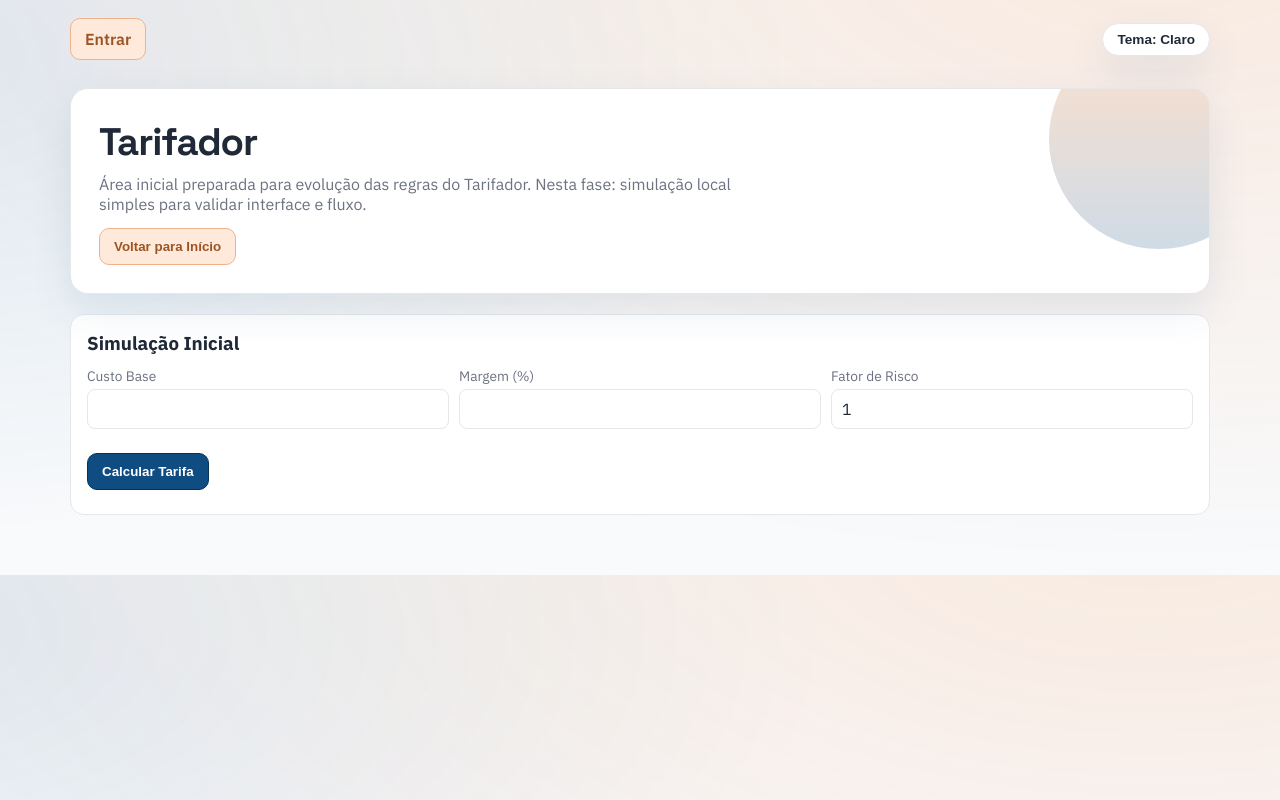
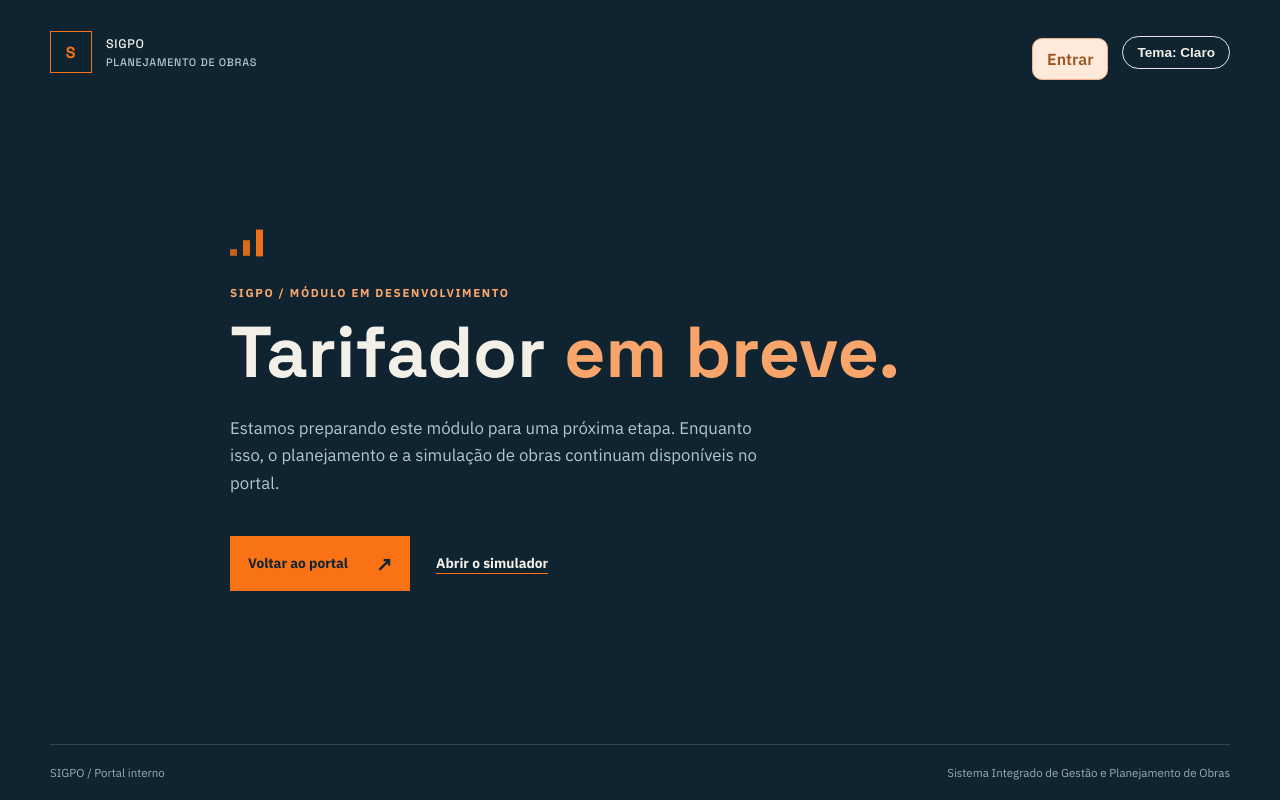
Before and after one commit to klebermurillo/PortalDePlanejamentoDeObras, a website: page public/tarifador.html in a window 1280 px wide. Drawn offline with Linux system fonts and the light colour scheme; no server answers.

Commit message:
Substitui formulário do Tarifador por aviso
Atualiza a rota antiga para exibir o layout de indisponibilidade e remover os campos de cálculo.

```diff
--- a/public/tarifador.html
+++ b/public/tarifador.html
@@ -3,53 +3,41 @@
   <head>
     <meta charset="UTF-8" />
     <meta name="viewport" content="width=device-width, initial-scale=1.0" />
-    <title>Tarifador — SIGPO</title>
+    <meta name="theme-color" content="#102331" />
+    <title>Em breve — SIGPO</title>
     <link rel="preconnect" href="https://fonts.googleapis.com" />
     <link rel="preconnect" href="https://fonts.gstatic.com" crossorigin />
     <link href="https://fonts.googleapis.com/css2?family=IBM+Plex+Sans:wght@400;500;600;700&family=Space+Grotesk:wght@500;700&display=swap" rel="stylesheet" />
     <link rel="stylesheet" href="/styles.css" />
   </head>
-  <body>
-    <div class="toolbar" style="justify-content: space-between; align-items: center;">
-      <div id="usuario-logado" class="actions" style="margin: 0;"></div>
-      <button id="theme-toggle" class="theme-toggle" type="button">Tema</button>
-    </div>
-    <main class="shell">
-      <section class="hero">
-        <h1 class="title">Tarifador</h1>
-        <p class="subtitle">
-          Área inicial preparada para evolução das regras do Tarifador. Nesta fase: simulação local simples para validar interface e fluxo.
-        </p>
-        <div class="actions">
-          <a href="/"><button class="btn btn-secondary">Voltar para Início</button></a>
+  <body class="unavailable-page">
+    <header class="unavailable-header">
+      <nav class="unavailable-nav" aria-label="Navegação principal">
+        <a class="unavailable-wordmark" href="/" aria-label="SIGPO, voltar ao portal">
+          <span class="unavailable-mark" aria-hidden="true">S</span>
+          <span>SIGPO<strong>Planejamento de Obras</strong></span>
+        </a>
+        <div class="unavailable-header-actions">
+          <div id="usuario-logado" class="actions"></div>
+          <button id="theme-toggle" class="theme-toggle" type="button">Tema</button>
+        </div>
+      </nav>
+    </header>
+    <main class="unavailable-main">
+      <section class="unavailable-content" aria-labelledby="unavailable-title">
+        <span class="unavailable-signal" aria-hidden="true"><i></i><i></i><i></i></span>
+        <p class="unavailable-eyebrow">SIGPO / Módulo em desenvolvimento</p>
+        <h1 id="unavailable-title">Tarifador <em>em breve.</em></h1>
+        <p>Estamos preparando este módulo para uma próxima etapa. Enquanto isso, o planejamento e a simulação de obras continuam disponíveis no portal.</p>
+        <div class="unavailable-actions">
+          <a class="unavailable-primary-action" href="/">Voltar ao portal <span aria-hidden="true">↗</span></a>
+          <a class="unavailable-secondary-action" href="/simulador.html">Abrir o simulador</a>
         </div>
       </section>
-
-      <section class="panel">
-        <h3>Simulação Inicial</h3>
-        <form id="tarifador-form" class="form-grid">
-          <div>
-            <label for="custoBase">Custo Base</label>
-            <input id="custoBase" type="number" step="0.01" required />
-          </div>
-          <div>
-            <label for="margem">Margem (%)</label>
-            <input id="margem" type="number" step="0.01" required />
-          </div>
-          <div>
-            <label for="fatorRisco">Fator de Risco</label>
-            <input id="fatorRisco" type="number" step="0.01" value="1" required />
-          </div>
-          <div class="actions" style="grid-column:1/-1;">
-            <button class="btn btn-primary" type="submit">Calcular Tarifa</button>
-          </div>
-        </form>
-        <div id="tarifa-resultado" class="msg"></div>
-      </section>
     </main>
+    <footer class="unavailable-footer"><span>SIGPO / Portal interno</span><span>Sistema Integrado de Gestão e Planejamento de Obras</span></footer>
 
     <script src="/theme.js"></script>
     <script src="/auth.js"></script>
-    <script src="/tarifador.js"></script>
   </body>
 </html>
```
